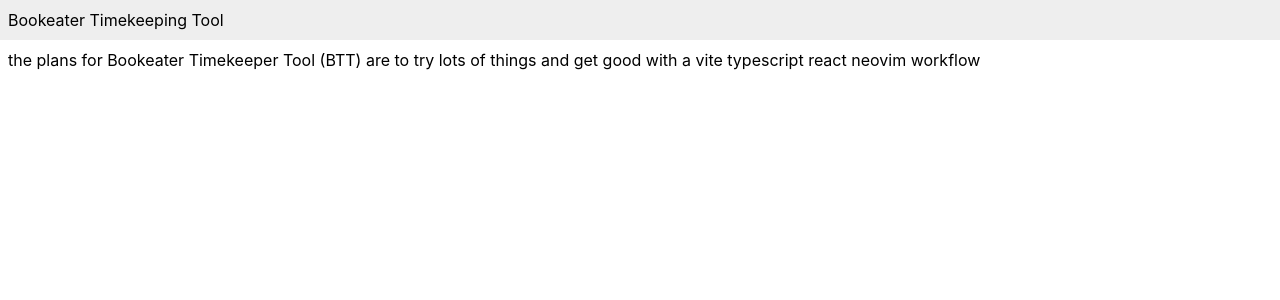
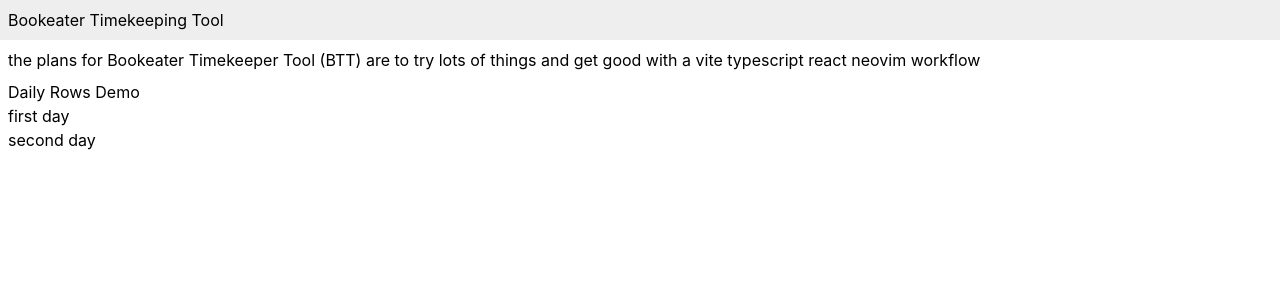
Before and after one commit to cruftbusters/bookeater, a React (Vite) app in the folder webapp/: page / in a window 1280 px wide. Shown: the top 300 px of the page. Built offline with nearby package versions, Linux system fonts and the light colour scheme.

Commit message:
extract cn and DailyRowsDemo

```diff
--- a/webapp/src/App.tsx
+++ b/webapp/src/App.tsx
@@ -1,20 +1,22 @@
-import { useState } from 'react'
+import cn from './cn'
+import DailyRowsDemo from './DailyRowsDemo'
 import styles from './index.module.scss'
 
 function App() {
   return (
     <>
-      <header className={cn(styles.dull, styles.gap)}>Bookeater Timekeeping Tool</header>
-      <p aria-label="readme" className={styles.gap}>
+      <header className={cn(styles.dull, styles.gap_padding)}>
+        Bookeater Timekeeping Tool
+      </header>
+      <p aria-label="readme" className={styles.gap_margin}>
         the plans for Bookeater Timekeeper Tool (BTT) are to try lots of things
         and get good with a vite typescript react neovim workflow
       </p>
+      <div className={cn(styles.gap_margin)}>
+        <DailyRowsDemo />
+      </div>
     </>
   )
 }
 
-function cn(...values: string[]) {
-  return values.join(' ')
-}
-
 export default App
--- /dev/null
+++ b/webapp/src/DailyRowsDemo.tsx
@@ -0,0 +1,16 @@
+import { useState } from 'react'
+
+function DailyRowsDemo() {
+  const [state, setState] = useState({ days: ['first day', 'second day'] })
+
+  return (
+    <>
+      <h1>Daily Rows Demo</h1>
+      {state.days.map((day) => (
+        <div>{day}</div>
+      ))}
+    </>
+  )
+}
+
+export default DailyRowsDemo
--- /dev/null
+++ b/webapp/src/cn.tsx
@@ -0,0 +1,5 @@
+function cn(...values: string[]) {
+  return values.join(' ')
+}
+
+export default cn
--- a/webapp/src/index.module.scss
+++ b/webapp/src/index.module.scss
@@ -2,6 +2,10 @@
   background-color: #eee;
 }
 
-.gap {
+.gap_margin {
+  margin: 0.5em;
+}
+
+.gap_padding {
   padding: 0.5em;
 }
```
Also changed, not shown: webapp/src/index.scss (+7 -1 lines).
